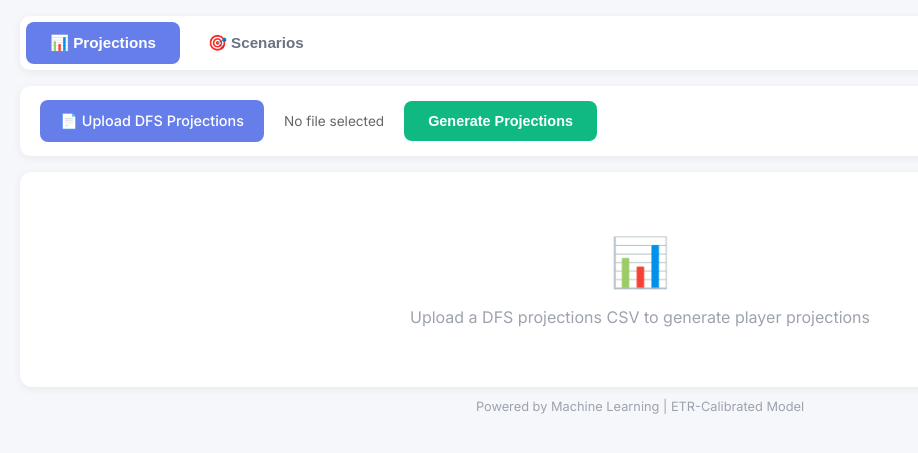
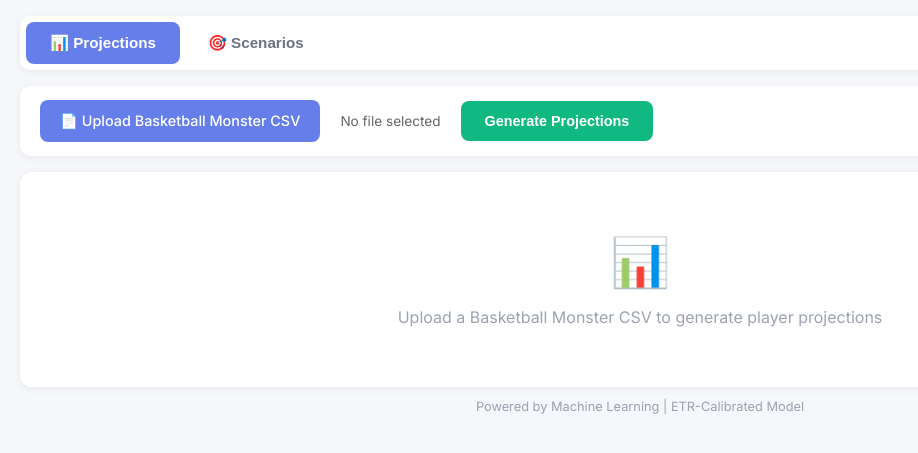
Before and after one commit to satchelscode/etr-projections, a Flask app: page / in a window 1280 px wide. Shown: the part 91-544 px from the top of the page, without its empty margins (0-918 px from the left). Run offline with Flask 3, Linux system fonts and the light colour scheme.

Commit message:
Update index.html

```diff
--- a/templates/index.html
+++ b/templates/index.html
@@ -595,7 +595,7 @@
             <div class="upload-section">
                 <div class="upload-row">
                     <div class="file-input-wrapper">
-                        <label for="dfsFile">📄 Upload DFS Projections</label>
+                        <label for="dfsFile">📄 Upload Basketball Monster CSV</label>
                         <input type="file" id="dfsFile" accept=".csv">
                     </div>
                     <span class="file-name" id="dfsFileName">No file selected</span>
@@ -697,7 +697,7 @@
             <div class="results-section" id="emptyState">
                 <div class="empty-state">
                     <div class="empty-state-icon">📊</div>
-                    <p>Upload a DFS projections CSV to generate player projections</p>
+                    <p>Upload a Basketball Monster CSV to generate player projections</p>
                 </div>
             </div>
         </div>
@@ -784,7 +784,7 @@
         document.getElementById('generateBtn').addEventListener('click', async function() {
             const fileInput = document.getElementById('dfsFile');
             if (!fileInput.files[0]) {
-                alert('Please select a DFS projections file');
+                alert('Please select a Basketball Monster CSV file');
                 return;
             }
 
```
